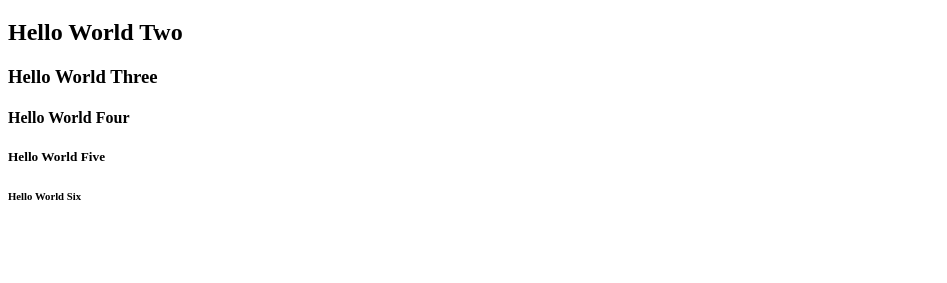
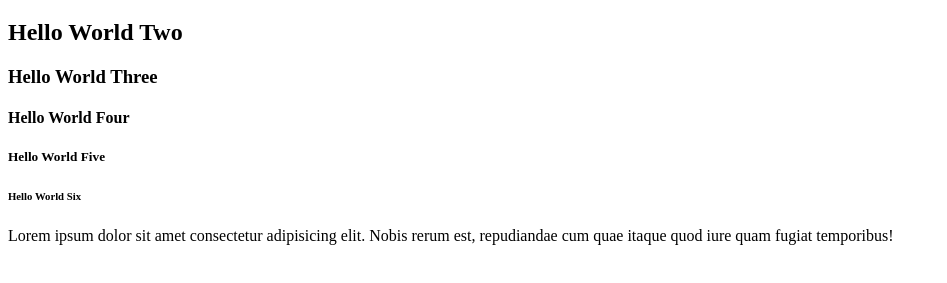
Before and after one commit to mithon42/git-test, a plain HTML site: page index.html in a window 1280 px wide. Shown: the part 61-344 px from the top of the page, without its empty margins (0-947 px from the left). Drawn offline with Linux system fonts and the light colour scheme.

Commit message:
Added index.html P tag

```diff
--- a/index.html
+++ b/index.html
@@ -15,5 +15,7 @@
   <h5>Hello World Five</h5>
   <h6>Hello World Six</h6>
 
+  <p>Lorem ipsum dolor sit amet consectetur adipisicing elit. Nobis rerum est, repudiandae cum quae itaque quod iure quam fugiat temporibus!</p>
+
 </body>
 </html>
```
